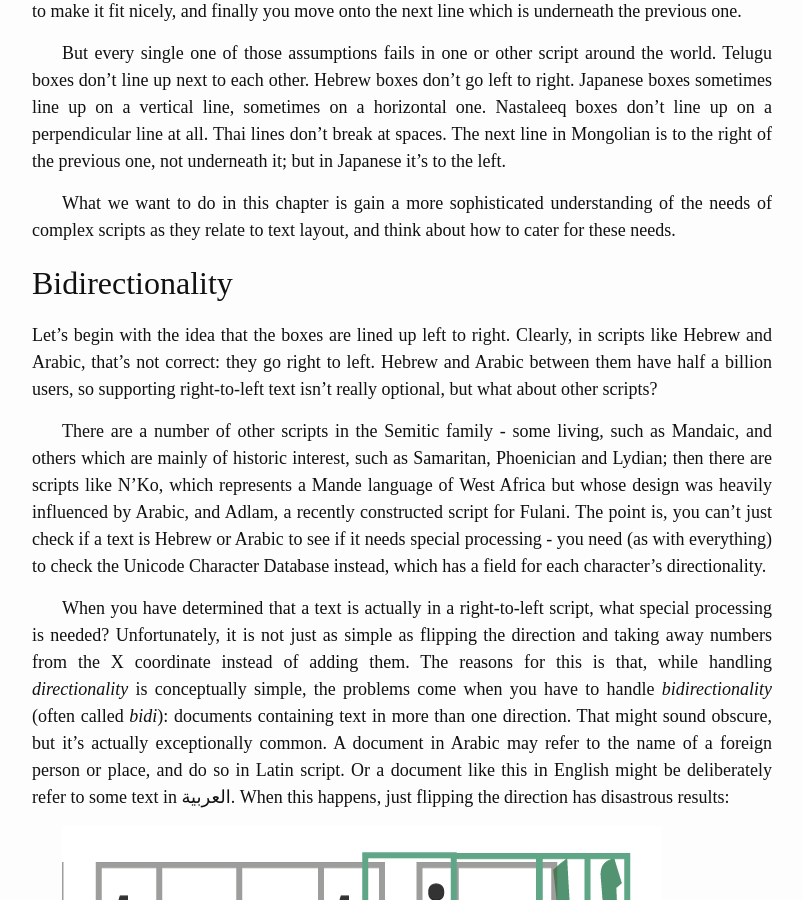
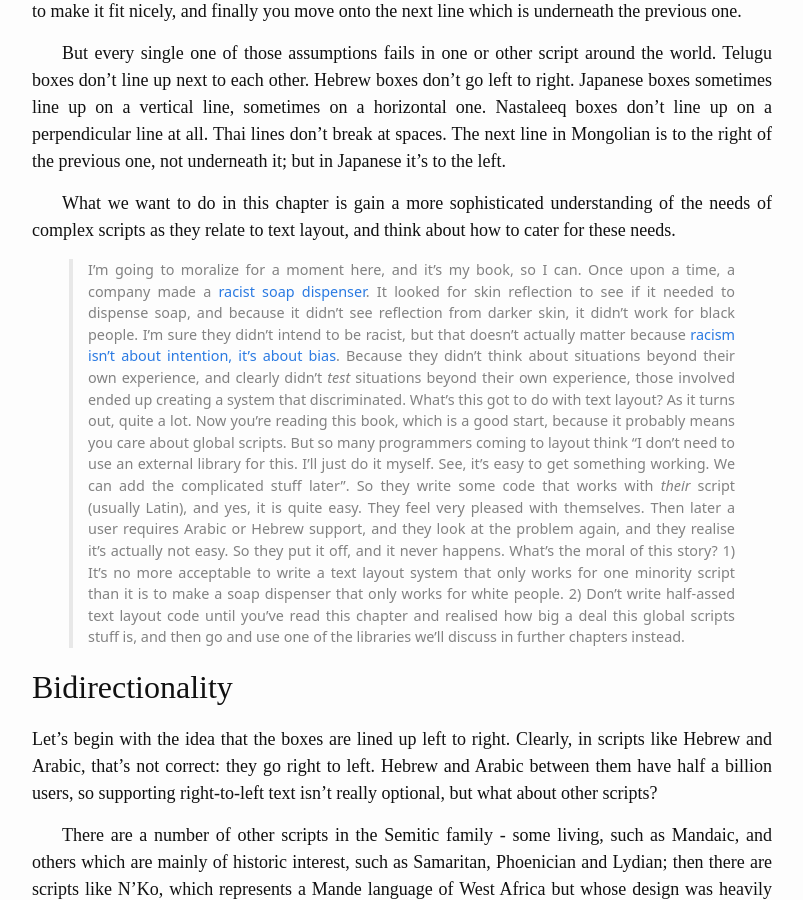
Before and after one commit to simoncozens/fonts-and-layout, a Jekyll site: the page built from layout.md, in a window 1280 px wide and 900 px high, scrolled down 480 px. Shown: the whole window, without its empty margins (238-1041 px from the left). Built offline with Jekyll 4.4.1, drawn with Linux system fonts in a browser that asks for light colours.

Commit message:
Add angry moralizing.

```diff
--- a/layout.md
+++ b/layout.md
@@ -10,6 +10,11 @@ As I may have mentioned once or twice by this point, the historical development
 But every single one of those assumptions fails in one or other script around the world. Telugu boxes don't line up next to each other. Hebrew boxes don't go left to right. Japanese boxes sometimes line up on a vertical line, sometimes on a horizontal one. Nastaleeq boxes don't line up on a perpendicular line at all. Thai lines don't break at spaces. The next line in Mongolian is to the right of the previous one, not underneath it; but in Japanese it's to the left.
 
 What we want to do in this chapter is gain a more sophisticated understanding of the needs of complex scripts as they relate to text layout, and think about how to cater for these needs.
+
+> I'm going to moralize for a moment here, and it's my book, so I can. Once upon a time, a company made a [racist soap dispenser](https://gizmodo.com/why-cant-this-soap-dispenser-identify-dark-skin-1797931773). It looked for skin reflection to see if it needed to dispense soap, and because it didn't see reflection from darker skin, it didn't work for black people. I'm sure they didn't intend to be racist, but that doesn't actually matter because [racism isn't about intention, it's about bias](https://edition.cnn.com/2014/11/26/us/ferguson-racism-or-racial-bias/index.html).
+> Because they didn't think about situations beyond their own experience, and clearly didn't *test* situations beyond their own experience, those involved ended up creating a system that discriminated. What's this got to do with text layout? As it turns out, quite a lot.
+> Now you're reading this book, which is a good start, because it probably means you care about global scripts. But so many programmers coming to layout think "I don't need to use an external library for this. I'll just do it myself. See, it's easy to get something working. We can add the complicated stuff later". So they write some code that works with *their* script (usually Latin), and yes, it is quite easy. They feel very pleased with themselves. Then later a user requires Arabic or Hebrew support, and they look at the problem again, and they realise it's actually not easy. So they put it off, and it never happens.
+> What's the moral of this story? 1) It's no more acceptable to write a text layout system that only works for one minority script than it is to make a soap dispenser that only works for white people. 2) Don't write half-assed text layout code until you've read this chapter and realised how big a deal this global scripts stuff is, and then go and use one of the libraries we'll discuss in further chapters instead.
 
 ## Bidirectionality
 
```
